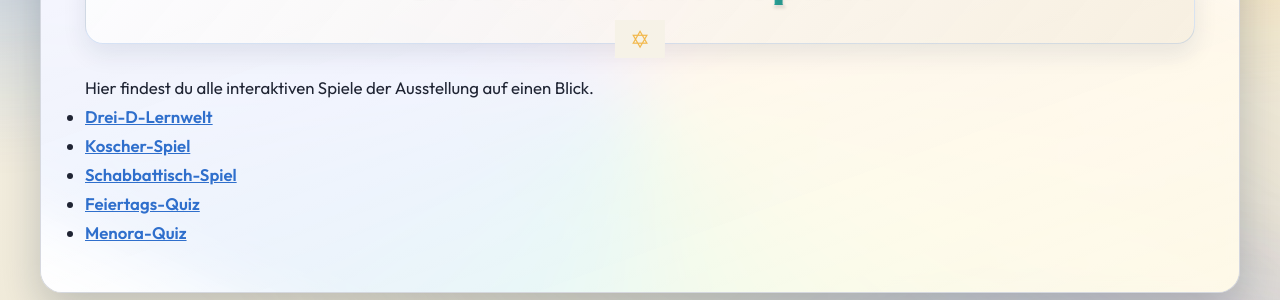
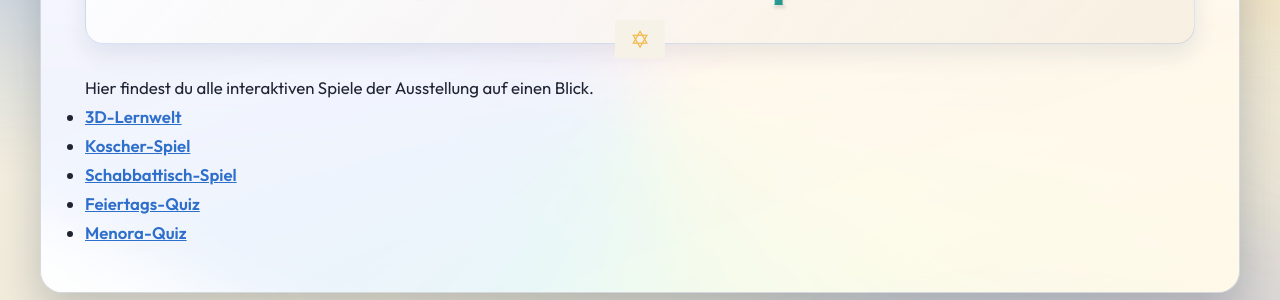
Before and after one commit to stolpersteinebs/stolpersteinebs.github.io, a Jekyll site: the page built from spiele.md, in a window 1280 px wide. Shown: the part 233-533 px from the top of the page. Built offline with Jekyll 4.4.1, drawn with Linux system fonts in a browser that asks for light colours.

Commit message:
Update spiele.md

```diff
--- a/spiele.md
+++ b/spiele.md
@@ -5,7 +5,7 @@ permalink: /spiele/
 ---
 Hier findest du alle interaktiven Spiele der Ausstellung auf einen Blick.
 
-- [Drei-D-Lernwelt](/dreidspiel/)
+- [3D-Lernwelt](/dreidspiel/)
 - [Koscher-Spiel](/koscherspiel/)
 - [Schabbattisch-Spiel](/schabbattischspiel/)
 - [Feiertags-Quiz](/feiertagsquiz/)
```
